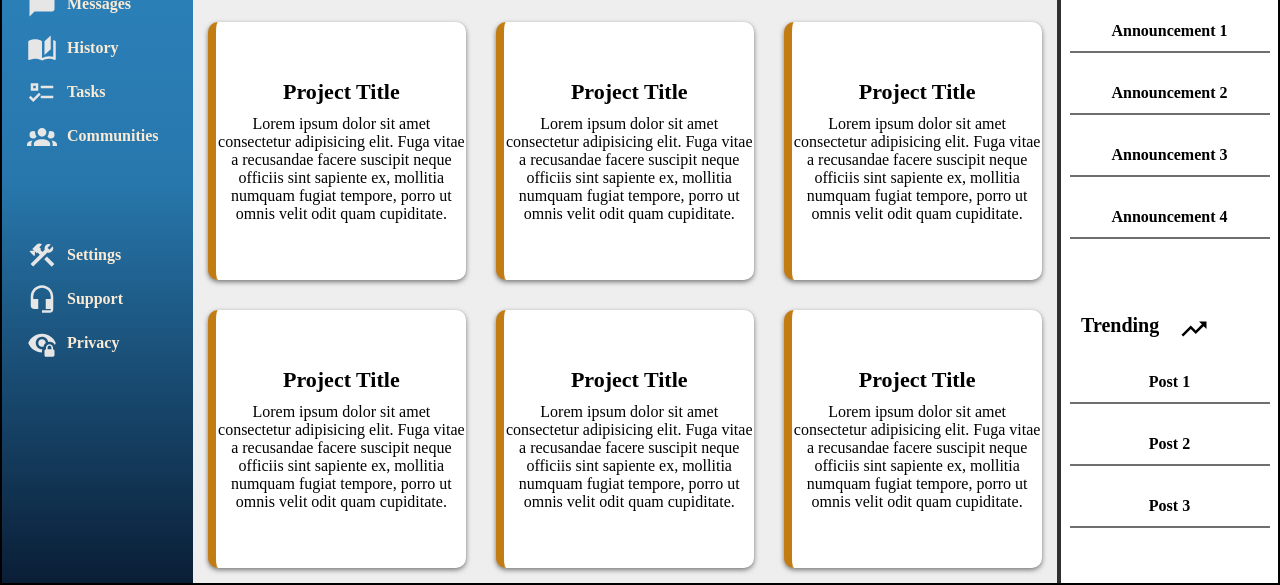
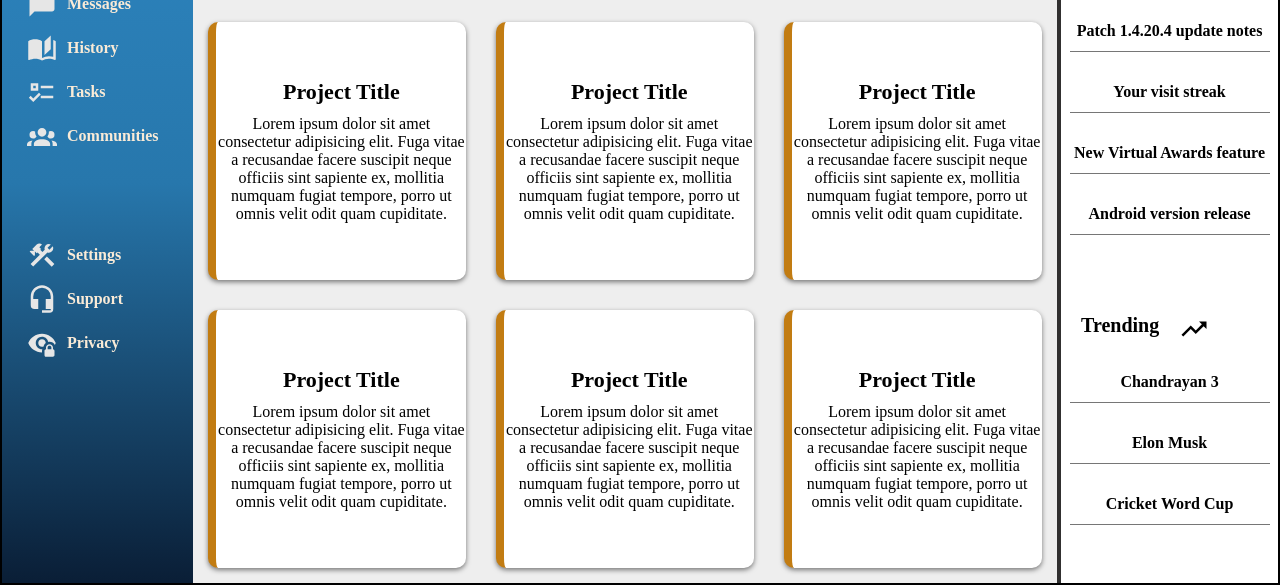
Before and after one commit to rabbitCase/user-dashboard, a plain HTML site: page index.html in a window 1280 px wide. Shown: the part 219-804 px from the top of the page. Drawn offline with Linux system fonts and the light colour scheme; a web font is replaced by a local one.

Commit message:
sample data

```diff
--- a/index.html
+++ b/index.html
@@ -112,10 +112,10 @@
                     </div>
                 </div>
                 <div class="announcements-container">
-                    <div class="announcements">Announcement 1</div>
-                    <div class="announcements">Announcement 2</div>
-                    <div class="announcements">Announcement 3</div>
-                    <div class="announcements">Announcement 4</div>
+                    <div class="announcements">Patch 1.4.20.4 update notes</div>
+                    <div class="announcements">Your visit streak</div>
+                    <div class="announcements">New Virtual Awards feature</div>
+                    <div class="announcements">Android version release</div>
                 </div>
             </div>
             <div id="trending">
@@ -128,9 +128,9 @@
                     </div>
                 </div>
                 <div class="announcements-container">
-                    <div class="announcements">Post 1</div>
-                    <div class="announcements">Post 2</div>
-                    <div class="announcements">Post 3</div>
+                    <div class="announcements">Chandrayan 3</div>
+                    <div class="announcements">Elon Musk</div>
+                    <div class="announcements">Cricket Word Cup</div>
                 </div>
             </div>
         </div>
--- a/style.css
+++ b/style.css
@@ -154,7 +154,7 @@ body{
     font-weight: 600;
     width: 200px;
     height: 40px;
-    border-bottom: 2px solid rgb(111, 111, 111);
+    border-bottom: 1px solid rgb(118, 118, 118);
 }
 /*main projects, announcements and trending area*/
 #project-container{
```
